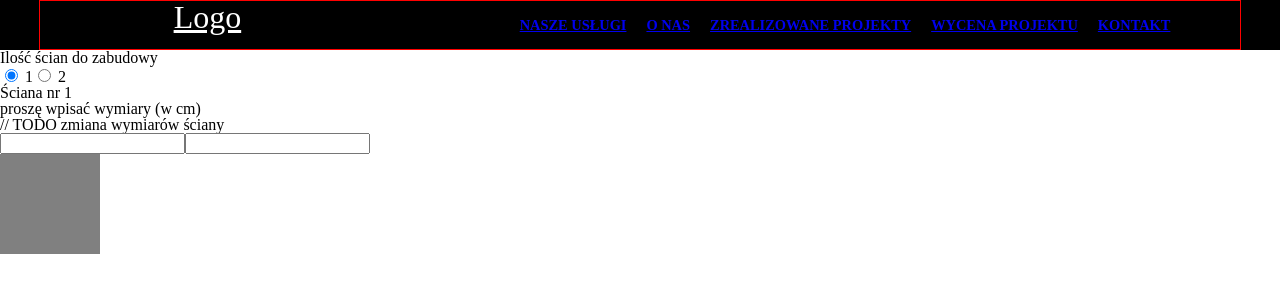
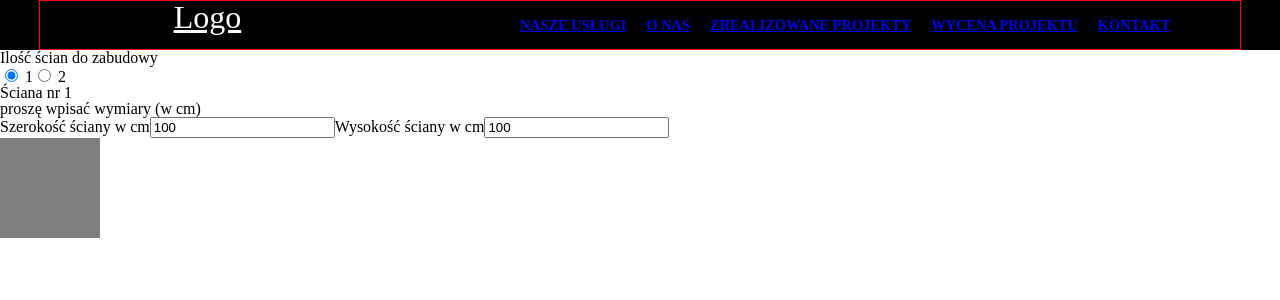
Before and after one commit to kostyrko/flacky-meble, a React (Create React App) app: page /kalkulator in a window 1280 px wide. Both pictures are taken after a click on the radio button 11 px from the left and 75 px from the top of the page. Shown: the top 300 px of the page. Built offline with nearby package versions, Linux system fonts and the light colour scheme.

Commit message:
Set wall diemensions

```diff
--- a/src/components/Calculator.js
+++ b/src/components/Calculator.js
@@ -9,7 +9,7 @@ const Calculator = () => {
   // set walls
   const walls = []
   for (let i=1; i<=wallNum; i++) {
-    walls.push(<Wall num={i}/>)
+    walls.push(<Wall key={i} num={i}/>)
   }
 
   const handleWallNumChange = e => {
--- a/src/components/Calculator/Wall.js
+++ b/src/components/Calculator/Wall.js
@@ -6,20 +6,31 @@ export const Wall = ({num}) => {
     height: 100
   })
 
+  const {width,height} = dimensions
+
   const wallStyle = {
     backgroundColor: 'gray',
     ...dimensions
   }
+
+  const handleChange = e => {
+    const {name, value} = e.target;
+    console.log(name,value);
+    setDimensions({
+      ...dimensions,
+      [name] : parseInt(value),
+    })
+  }
+  console.log(wallStyle);
   // TODO walidacja -> ściana nie może być mniejsza niż 50
   return (
     <div className="wall-container">
       <h1>Ściana nr {num}</h1>
       <p>proszę wpisać wymiary (w cm)</p>
-      // TODO zmiana wymiarów ściany
-      <form action="">
-        <input type="text"/>
-        <input type="text"/>
-      </form>
+        <label htmlFor="width">Szerokość ściany w cm</label>
+        <input name="width" type="number" value={width} onChange={handleChange}/>
+        <label htmlFor="height">Wysokość ściany w cm</label>
+        <input name="height" type="number" value={height} onChange={handleChange}/>
       <div className="wall" style={wallStyle}>
       </div>
     </div>
```
